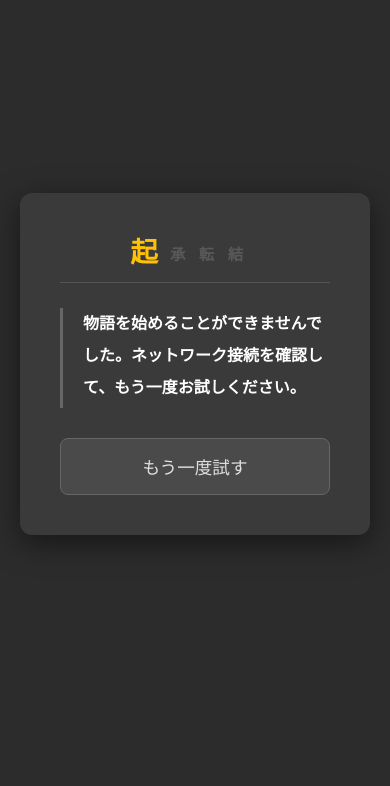
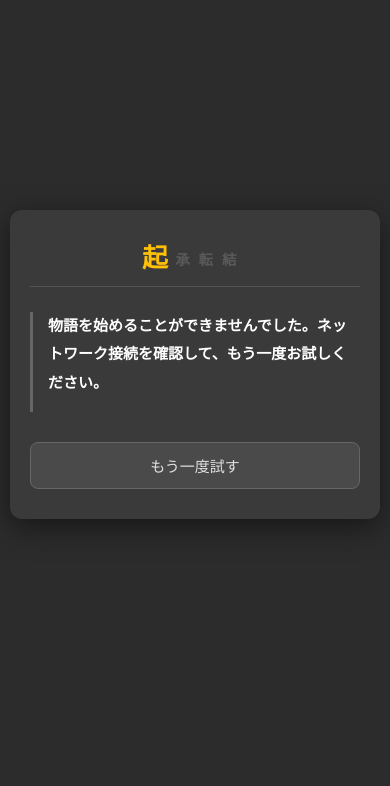
Before and after one commit to minboww/story-maker, a website: page public/index.html in a window 390 px wide. Shown: the part 58-844 px from the top of the page. Drawn offline with Linux system fonts and the light colour scheme; no server answers; a web font is replaced by a local one.

Commit message:
Update index.html

```diff
--- a/public/index.html
+++ b/public/index.html
@@ -201,6 +201,39 @@
             flex-direction: column;
             gap: 15px;
         }
+
+        /* ▼▼▼ レスポンシブ対応（スマートフォン向け） ▼▼▼ */
+        @media (max-width: 600px) {
+            body {
+                padding: 10px;
+                font-size: 15px;
+            }
+
+            .container {
+                padding: 30px 20px;
+            }
+
+            #site-title {
+                top: 15px;
+                left: 15px;
+            }
+
+            #act-display {
+                letter-spacing: 0.5em;
+            }
+
+            .option-btn,
+            #user-word-input,
+            #submit-word-btn {
+                padding: 12px 15px;
+                font-size: 1em;
+            }
+
+            #story-log {
+                line-height: 1.9;
+                padding-left: 15px;
+            }
+        }
     </style>
 </head>
 <body>
@@ -266,7 +299,7 @@
                 const response = await fetch('/api/generate-colors', {
                     method: 'POST',
                     headers: { 'Content-Type': 'application/json' },
-                    body: JSON.stringify({ storyHistory: storyHistory }), // `theme` は送信しない
+                    body: JSON.stringify({ storyHistory: storyHistory }),
                 });
                 if (!response.ok) {
                     console.error('テーマ生成に失敗しました。既存のテーマを維持します。');
@@ -345,7 +378,6 @@
             updateActDisplay(0);
             loadingElem.textContent = `テーマ「${selectedTheme}」で物語の始まりを考えています...`;
 
-            // 「起」の文章は選択されたテーマに強く影響される
             const initialPrompt = `# 役割: あなたは「${selectedTheme}」の作家です。\n# 指示: 物語の魅力的な「始まりの一文」を一つだけ生成してください。\n# 制約: 回答は必ず {"sentence": "生成された始まりの一文。"} のJSON形式のみで、説明やマークダウンは一切含めないでください。\n# 出力:`;
             const data = await apiCallWithRetry(initialPrompt);
 
@@ -402,7 +434,6 @@
                 case 1: roleDescription = `物語に「転」＝劇的な転換点をもたらす専門家です。`; instruction = `これまでの流れを根底から覆すような、衝撃的で、全く予測不可能な展開につながる、二つの完全にランダムな単語を提案してください。`; break;
                 case 2: roleDescription = `あなたは物語を「結」＝収束と結論に導く専門家です。`; instruction = `前の文で起きた衝撃的な展開をうまく収め、物語を結末へと向かわせるための、二つの対照的な「抽象的」な単語を提案してください。`; break;
             }
-            // `selectedTheme` を使わず、物語の文脈を重視する
             const prompt = `# 役割: あなたは、物語の展開を考える作家です。現在のあなたの役割は、${roleDescription}これまでの物語の文体や雰囲気を維持してください。\n# 指示: ${instruction}\n# 制約: 回答は必ず {"word1": "単語1", "word2": "単語2"} のJSON形式のみで、説明やマークダウンは一切含めないでください。\n# 入力: これまでの物語:\n${storyHistory.join('\n')}\n# 出力:`;
             const data = await apiCallWithRetry(prompt);
             loadingElem.style.display = 'none';
@@ -417,7 +448,6 @@
                 case 1: roleDescription = `物語に「転」＝劇的な転換点をもたらす専門家`; instruction = `与えられた単語「${word}」を使い、これまでの流れを根底から覆すような、衝撃的で、全く予測不可能な展開の「次の一文」を生成してください。`; break;
                 case 2: roleDescription = `物語を「結」＝収束と結論に導く専門家`; instruction = `与えられた単語「${word}」を使い、前の文で起きた衝撃的な展開をうまく収め、物語を結末へと向かわせる「次の一文」を生成してください。`; break;
             }
-             // `selectedTheme` を使わず、物語の文脈を重視する
             const prompt = `# 役割: あなたは、${roleDescription}です。\n# 指示: ${instruction}\n# 制約: これまでの物語から続く雰囲気を維持してください。「次の一文」は必ず、これまでの物語と同じ文体にしてください。「次の一文」は、選ばれた単語「${word}」をとても強く反映させてください。「次の一文」は前の文章と文法的につながりを持たせてください。回答は必ず {"sentence": "生成された次の一文。"} のJSON形式のみで、説明やマークダウンは一切含めないでください。\n# 入力: これまでの物語:\n${storyHistory.join('\n')}\n# 出力:`;
             const data = await apiCallWithRetry(prompt);
             return data ? data.sentence : null;
@@ -427,7 +457,6 @@
             updateActDisplay(-1);
             loadingElem.textContent = "物語の結末を考えています...";
             loadingElem.style.display = 'block';
-            // `selectedTheme` を使わず、物語の文脈を重視する
             const finalPrompt = `# 役割: あなたは、物語に偉大なフィナーレを創造する作家です。\n# 指示: 以下の「これまでの物語」のすべてを読み、感動的または、衝撃的、あるいは心に残るような、「締めの一文」を生成してください。\n# 制約:「締めの一文」は必ず、これまでの物語と同じ文体にしてください。 回答は必ず {"conclusion_sentence": "締めの一文。"} のJSON形式のみで、説明やマークダウンは一切含めないでください。\n# 入力: これまでの物語:\n${storyHistory.join('\n')}\n# 出力:`;
             const data = await apiCallWithRetry(finalPrompt);
 
@@ -452,7 +481,6 @@
         }
 
         async function generateAndShowTitle() {
-            // `selectedTheme` を使わず、物語の文脈を重視する
             const titlePrompt = `# 役割: あなたは優れた編集者です。\n# 指示: 以下の物語に最もふさわしい、タイトルを生成してください。\n# 制約: タイトルは、完成した物語全体の雰囲気に合っている必要があります。回答は必ず {"title": "生成されたタイトル"} のJSON形式のみで、説明やマークダウンは一切含めないでください。\n# 入力: 物語:\n${storyHistory.join('\n')}\n# 出力:`;
             const data = await apiCallWithRetry(titlePrompt);
             titleDisplayElem.textContent = (data && data.title) ? `『${data.title}』` : `『無題の物語』`;
```
